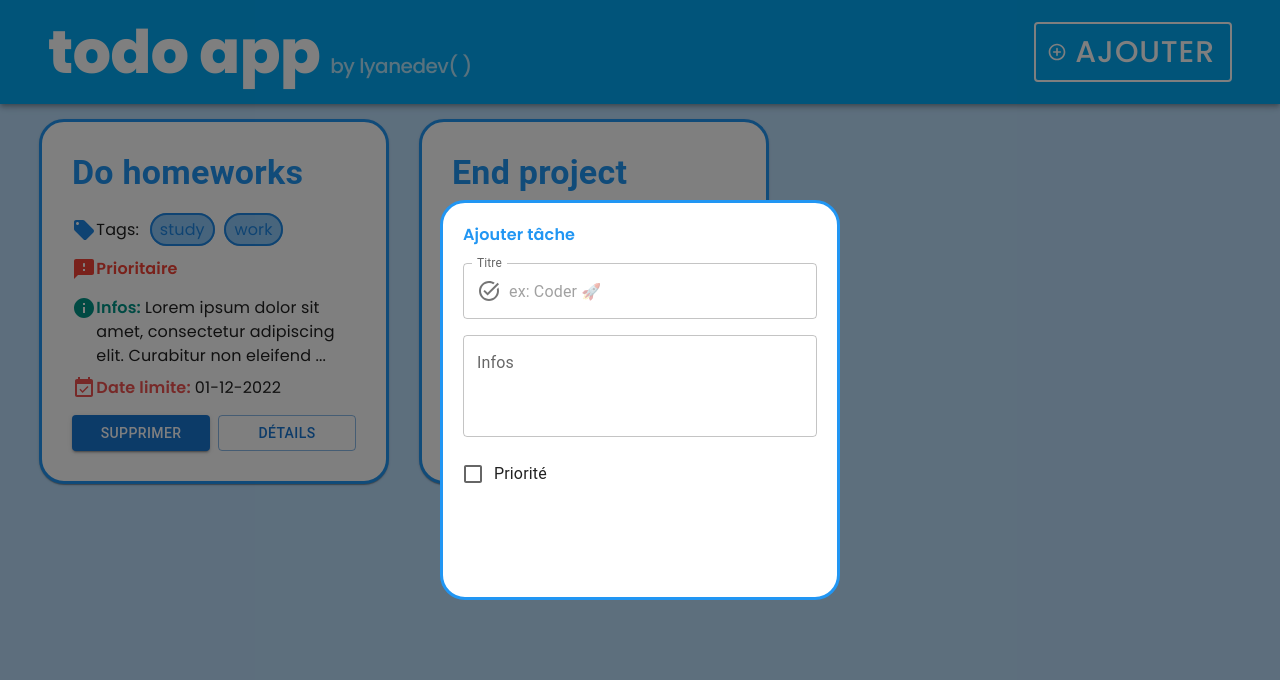
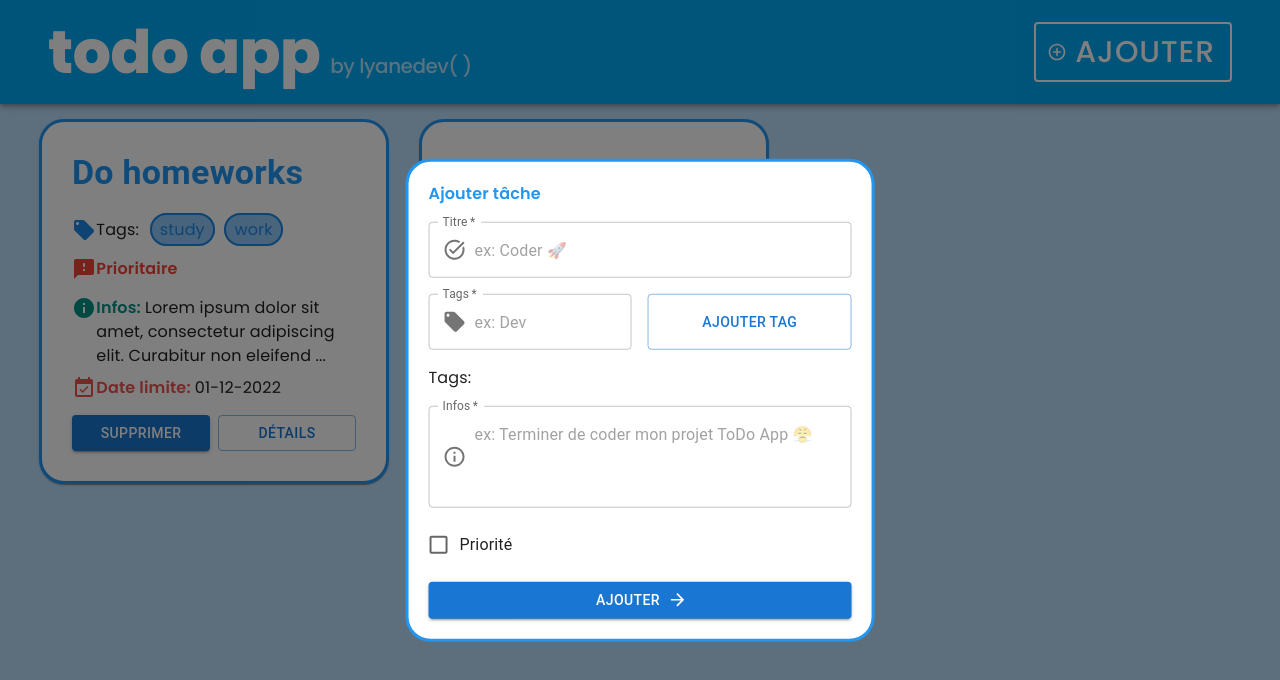
Before and after one commit to lyanedev/To-Do-App-react, a React (Vite) app: page / in a window 1280 px wide. Both pictures are taken after a click on the button "AJOUTER". Shown: the top 680 px of the page. Built offline with nearby package versions, Linux system fonts and the light colour scheme; data requests are answered from the project's data file.

Commit message:
🚀 form to add new task finished

```diff
--- a/src/components/add/Add.jsx
+++ b/src/components/add/Add.jsx
@@ -1,4 +1,4 @@
-import { useState } from "react";
+import { useState, useRef } from "react";
 
 import "./add.styled";
 
@@ -10,21 +10,40 @@ import {
   Checkbox,
   FormControlLabel,
   Typography,
+  Button,
+  Box,
 } from "@mui/material";
 import TaskAltIcon from "@mui/icons-material/TaskAlt";
+import InfoOutlinedIcon from "@mui/icons-material/InfoOutlined";
+import ArrowForwardOutlinedIcon from "@mui/icons-material/ArrowForwardOutlined";
+import LocalOfferRoundedIcon from "@mui/icons-material/LocalOfferRounded";
 
 export const Add = () => {
   const [title, setTitle] = useState("");
   const [priority, setPriority] = useState(false);
+  const [newTag, setNewTag] = useState("");
   const [tags, setTags] = useState([]);
   const [infos, setInfos] = useState("");
   const [date, setDate] = useState(null);
+  const tagInput = useRef(null);
 
-  console.log(title, priority, infos);
+  const handleSubmit = (e) => {
+    e.preventDefault();
+    console.log(title, priority, infos);
+  };
+
+  const handleAddTag = () => {
+    const tag = newTag.trim();
+    if (tag && !tags.includes(tag)) {
+      setTags((prevTags) => [...prevTags, newTag]);
+    }
+    setNewTag("");
+    tagInput.current.focus();
+  };
 
   return (
     <>
-      <form>
+      <form onSubmit={handleSubmit}>
         <Grid container direction="column" justifyContent="center" spacing={2}>
           <Grid item>
             <Typography
@@ -53,7 +72,63 @@ export const Add = () => {
               onChange={(e) => setTitle(e.target.value)}
               value={title}
               fullWidth
+              required
             />
+          </Grid>
+
+          <Grid item container spacing={2}>
+            <Grid item xs={6}>
+              <TextField
+                placeholder="ex: Dev"
+                label="Tags"
+                variant="outlined"
+                InputProps={{
+                  startAdornment: (
+                    <InputAdornment position="start">
+                      <LocalOfferRoundedIcon />
+                    </InputAdornment>
+                  ),
+                }}
+                onChange={(e) => setNewTag(e.target.value)}
+                value={newTag}
+                fullWidth
+                required
+                inputRef={tagInput}
+              />
+            </Grid>
+            <Grid item xs={6}>
+              <Button
+                variant="outlined"
+                fullWidth
+                sx={{ height: "100%" }}
+                onClick={() => handleAddTag()}
+              >
+                Ajouter tag
+              </Button>
+            </Grid>
+          </Grid>
+
+          <Grid item>
+            <Typography variant="p">
+              Tags:{" "}
+              {tags.map((tag) => (
+                <Box
+                  key={tag}
+                  sx={{
+                    display: "inline",
+                    border: "2px solid #1e88e5",
+                    background: "#90caf9",
+                    borderRadius: 20,
+                    padding: ".2rem .5rem",
+                    textAlign: "center",
+                    margin: "0.5rem .3rem",
+                    color: "#1e88e5",
+                  }}
+                >
+                  {tag},
+                </Box>
+              ))}
+            </Typography>
           </Grid>
 
           <Grid item>
@@ -65,6 +140,14 @@ export const Add = () => {
               fullWidth
               onChange={(e) => setInfos(e.target.value)}
               value={infos}
+              InputProps={{
+                startAdornment: (
+                  <InputAdornment position="start">
+                    <InfoOutlinedIcon />
+                  </InputAdornment>
+                ),
+              }}
+              required
             />
           </Grid>
 
@@ -81,6 +164,17 @@ export const Add = () => {
               label="Priorité"
             />
           </Grid>
+
+          <Grid item>
+            <Button
+              type="submit"
+              variant="contained"
+              fullWidth
+              endIcon={<ArrowForwardOutlinedIcon />}
+            >
+              Ajouter
+            </Button>
+          </Grid>
         </Grid>
       </form>
     </>
```
